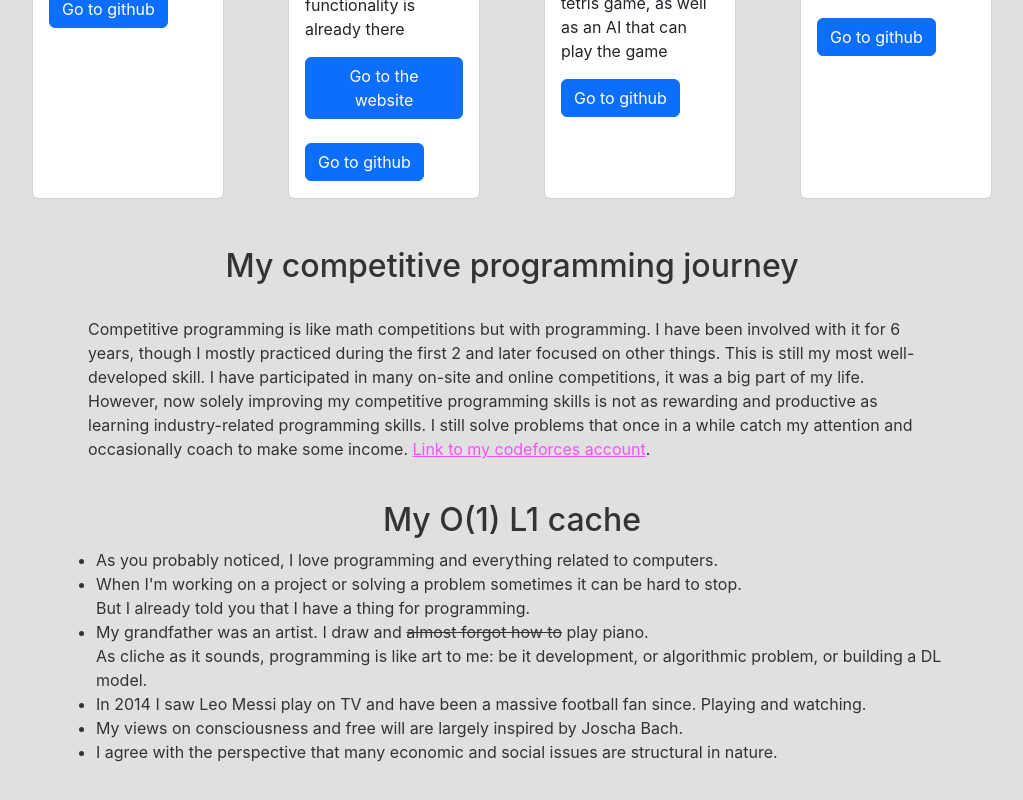
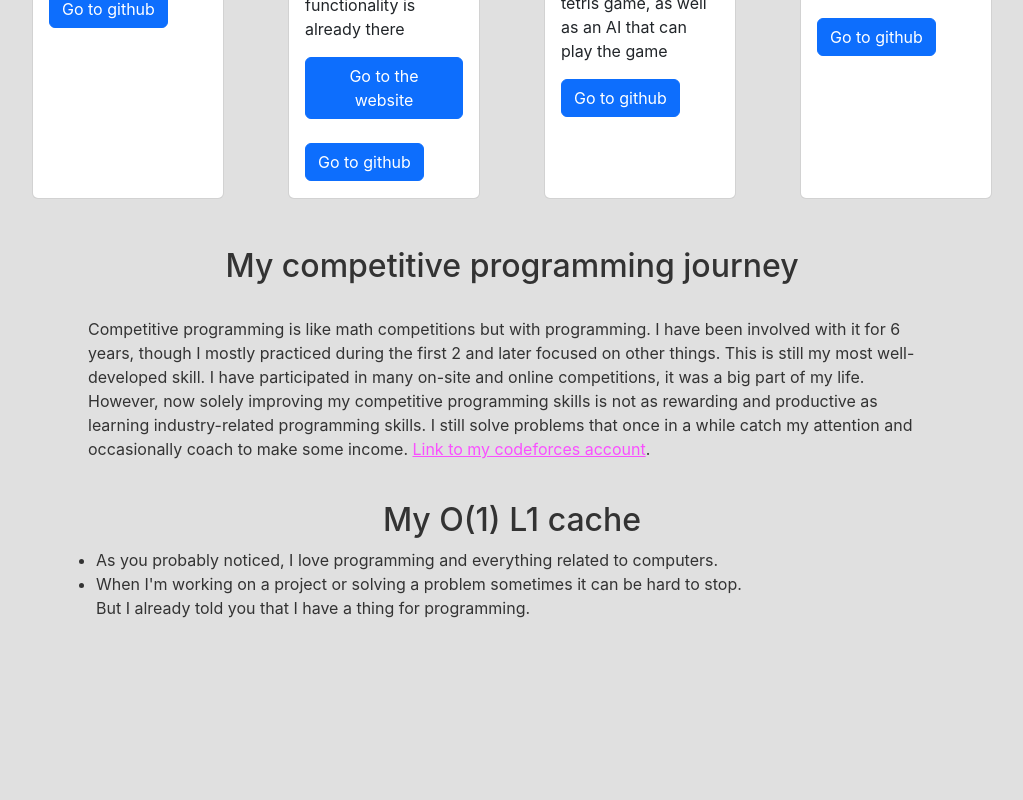
Before and after one commit to M1v1savva/m1v1savva.github.io, a React (Create React App) app: page / in a window 1280 px wide. Shown: the part 2228-3028 px from the top of the page, without its empty margins (128-1151 px from the left). After the commit the page ends 2984 px from the top, so only its background shows below. Built offline with nearby package versions, Linux system fonts and the light colour scheme.

Commit message:
Update Cache.jsx

```diff
--- a/src/components/Cache.jsx
+++ b/src/components/Cache.jsx
@@ -10,13 +10,6 @@ function Cache() {
 				</li>
 				<li>When I'm working on a project or solving a problem sometimes it can be hard to stop.
 					<br/>But I already told you that I have a thing for programming.</li>
-				<li>My grandfather was an artist. I draw and <s>almost forgot how to</s> play piano.
-				<br/>As cliche as it sounds, programming is like art to me:
-				be it development, or algorithmic problem, or building a DL model.</li>
-				<li>In 2014 I saw Leo Messi play on TV and have been a massive football fan since.
-					Playing and watching.</li>
-				<li>My views on consciousness and free will are largely inspired by Joscha Bach.</li>
-				<li>I agree with the perspective that many economic and social issues are structural in nature.</li>
 			</ul>
 		</div>
 	)
```
